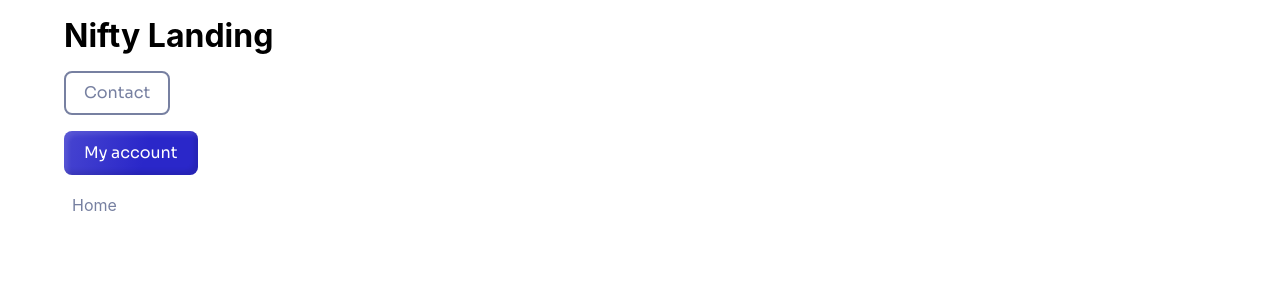
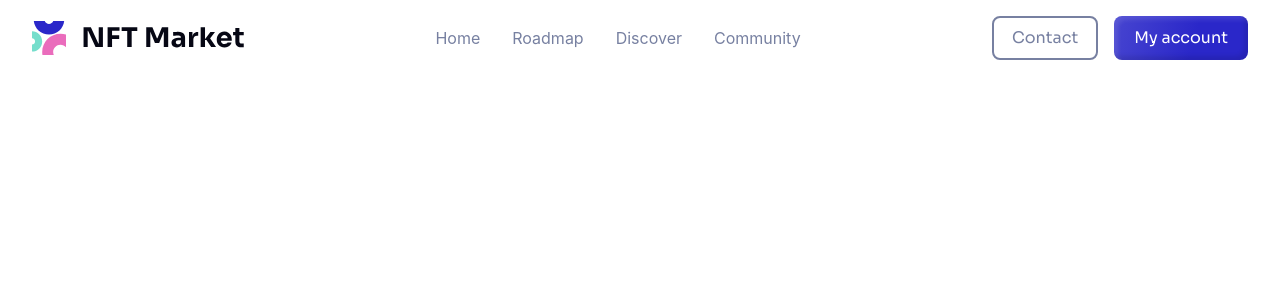
Before and after one commit to MichalJankowsk/nifty-landing, a Next.js app: page / in a window 1280 px wide. Shown: the top 300 px of the page. Built offline with nearby package versions, Linux system fonts and the light colour scheme.

Commit message:
Create Header (#6)

```diff
--- /dev/null
+++ b/src/components/header/Header.js
@@ -0,0 +1,37 @@
+import PropTypes from 'prop-types'
+import clsx from 'clsx'
+
+import Button from 'components/button'
+
+import Logo from 'assets/svg/logo.svg'
+
+import stl from './Header.module.scss'
+
+const Header = ({ customClass }) => {
+  const navLinks = ['Home', 'Roadmap', 'Discover', 'Community']
+
+  return (
+    <header className={clsx(stl.header, customClass)}>
+      <div>
+        <Logo />
+      </div>
+
+      <div>
+        {navLinks.map(label => (
+          <Button key={label} label={label} link="/" />
+        ))}
+      </div>
+
+      <div>
+        <Button label="Contact" variant="secondary" />
+        <Button label="My account" />
+      </div>
+    </header>
+  )
+}
+
+Header.propTypes = {
+  customClass: PropTypes.string,
+}
+
+export default Header
--- /dev/null
+++ b/src/components/header/Header.module.scss
@@ -0,0 +1,13 @@
+@import 'styles/common';
+
+.header {
+  @extend .spaceBetween;
+  width: 100%;
+  gap: 1rem;
+  padding: 1rem 2rem;
+
+  & > div {
+    @extend .flexCenter;
+    gap: 1rem;
+  }
+}
--- /dev/null
+++ b/src/components/header/index.js
@@ -0,0 +1,3 @@
+import Header from './Header'
+
+export default Header
--- a/src/screens/home/Home.js
+++ b/src/screens/home/Home.js
@@ -1,13 +1,10 @@
-import Button from 'components/button'
+import Header from 'components/header'
+
 import stl from './Home.module.scss'
 
 const Home = () => (
   <div className={stl.wrapper}>
-    <h1>Nifty Landing</h1>
-
-    <Button label="Contact" variant="secondary" />
-    <Button label="My account" />
-    <Button label="Home" link="/" />
+    <Header />
   </div>
 )
 
--- a/src/screens/home/Home.module.scss
+++ b/src/screens/home/Home.module.scss
@@ -3,7 +3,4 @@
 .wrapper {
   @extend .flexColStart;
   width: 100%;
-  flex-direction: column;
-  padding: 1rem 4rem;
-  gap: 1rem;
 }
```
Also changed, not shown: src/assets/svg/logo.svg (added).
